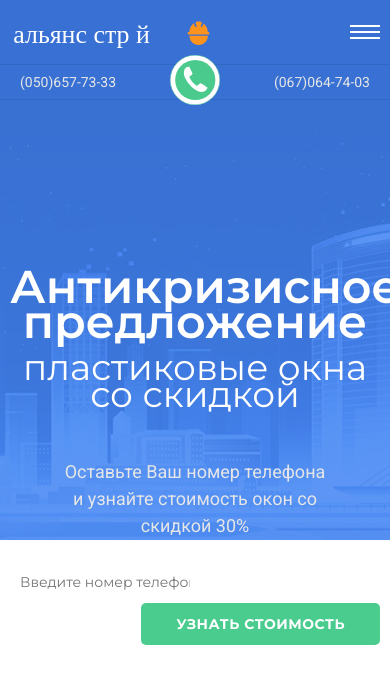
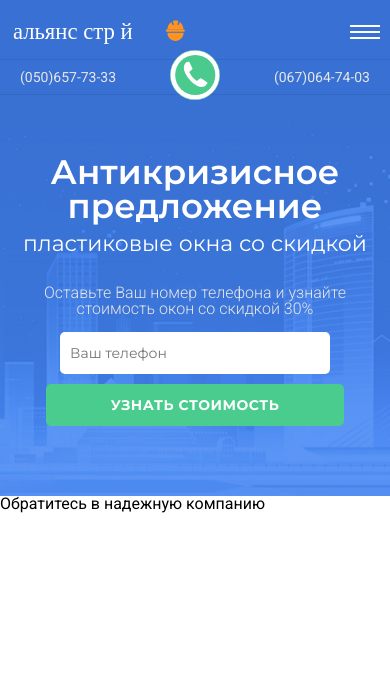
Before and after one commit to AndreyStrelcov/lending-1, a website: page app/index.html in a window 390 px wide. Drawn offline with Linux system fonts and the light colour scheme.

Commit message:
header and banner good

```diff
--- a/app/index.html
+++ b/app/index.html
@@ -67,7 +67,8 @@
 	</header>
 	<!-- Banner -->
 	<section class="hero">
-		<div class="page-container hero-wrapper">
+		<div class="page-container">
+			<div class="hero-wrapper">
 				<div class="hero-cta">
 					<h1 class="">Антикризисное предложение</h1>
 					<p class="">пластиковые окна со скидкой</p>
@@ -76,12 +77,20 @@
 					<div class="hero-form-title">
 						<p>Оставьте Ваш номер телефона и узнайте стоимость окон со скидкой 30%</p>
 					</div>
-					<form class="hero-form-input clearfix">
-						<input type="text" class="hero-form-input--phone" name="phone" placeholder="Введите номер телефона">
-						<input type="submit" class="hero-form-input--action" value="Узнать стоимость">
+					<form class="form-input">
+						<div class="form-input--phone">
+							<input type="text" class="form-input--phone-int" name="phone" placeholder="Ваш телефон">
+						</div>
+						<div class="form-input--action">
+							<input type="submit" class="form-input--action-int" value="Узнать стоимость">
+						</div>
 					</form>
 				</div>
+			</div>
 		</div>
+	</section>
+	<section class="benefit-container">
+		<h2>Обратитесь в надежную компанию</h2>
 	</section>
 
 	<!-- Scripts  -->
--- a/app/sass/base/_vars.scss
+++ b/app/sass/base/_vars.scss
@@ -15,6 +15,7 @@ $font-action: 48px;
 $font-action-tablet: 46px;
 $font-sec-action: 40px;
 $font-sec-action-tablet: 36px;
+$font-sec-action-mobile: 30px;
 $font-title: 36px;
 $font-title-sec: 22px;
 
--- a/app/sass/layout/_banner.scss
+++ b/app/sass/layout/_banner.scss
@@ -1,18 +1,16 @@
 /* Banner block*/
 .hero {
 	width: 100%;
-	height: 520px;
-	background: url("../img/banner-desktop.jpg") no-repeat;
+	background: url("../img/banner-desktop.jpg") no-repeat 50%;
 	-webkit-background-size: cover;
 	        background-size: cover;
 }
 .hero-wrapper {
 	padding-top: 170px;
+	padding-bottom: 100px;
 }
 .hero-cta {
 	text-align: center;
-	padding: 0;
-	line-height: 0.75;
 }
 .hero-cta {
 	margin-bottom: 50px;
@@ -21,9 +19,8 @@
 			font-size: $font-action;
 			font-family: $font-primary;
 			font-weight: $semibold;
-			/* line-height: 44px;*/
+			line-height: 1;
 			margin-bottom: 15px;
-			/* letter-spacing: 0.01em;*/
 		}
 		p {
 			font-size: $font-sec-action;
@@ -44,11 +41,22 @@
 	font-family: $font-sec;
 	line-height: 1.5;
 }
-.hero-form-input {
+.form-input {
 	padding-top: 22px;
+	display: -webkit-box;
+	display: -webkit-flex;
+	display: -ms-flexbox;
+	display: flex;
+	-webkit-flex-wrap: wrap;
+	    -ms-flex-wrap: wrap;
+	        flex-wrap: wrap;
+	-webkit-box-pack: center;
+	-webkit-justify-content: center;
+	    -ms-flex-pack: center;
+	        justify-content: center;
 }
-.hero-form-input--phone {
-	float: left;
+.form-input--phone-int {
+	margin-right: 5px;
 	min-width: 248px;
 	padding: 12px 130px 12px 10px;
 	color: #333c4e;
@@ -58,8 +66,8 @@
 	-webkit-border-radius: 5px;
 	        border-radius: 5px;
 }
-.hero-form-input--action {
-	float: right;
+.form-input--action-int {
+	text-align: center;
 	cursor: pointer;
 	padding: 12px 35px;
 	color: #fff;
@@ -79,6 +87,10 @@
 /*-----Mobile banner-----*/
 
 @media (min-width: 768px) and (max-width: 991px) {
+	.hero-wrapper {
+		padding-top: 155px;
+	    padding-bottom: 100px;
+    }
 	.hero-cta {
 		h1 {
 			font-size: $font-action-tablet;
@@ -89,30 +101,71 @@
 	}
 }
 @media screen and (max-width: 767px) {
-  	.hero {
+	.hero {
 		background: url("../img/banner-tablet.jpg") no-repeat;
-		height: 480px;
+		-webkit-background-size: cover;
+		        background-size: cover;
 	}
+	.hero-wrapper {
+		padding-top: 80px;
+	    padding-bottom: 80px;
+    }
 	.hero-cta {
 		h1 {
 			font-size: $font-sec-action;
 		}
 		p {
-			font-size: $font-sec-action-tablet;
+			font-size: 26px;
 		}
+	}
+	.hero-form-title {
+		padding: 0 40px;
+		font-weight: $light;
+		font-size: 16px;
+		line-height: 1;
+	}
+	.form-input--phone-int {
+		padding: 12px 200px 12px 10px;
+		margin: 0 0 10px;
+	}
+	.form-input--action-int {
+		padding: 12px 120px;
 	}
 }
 @media screen and (max-width: 480px) {
 	.hero {
 		background: url("../img/banner-mobile.jpg") no-repeat;
-		height: 450px;
+		-webkit-background-size: cover;
+		        background-size: cover;
+	}
+	.hero-wrapper {
+		padding-top: 60px;
+		padding-bottom: 70px;
 	}
 	.hero-cta {
+		margin-bottom: 30px;
 		h1 {
-			font-size: $font-action-tablet;
+			font-size: 34px;
+			margin-bottom: 10px;
 		}
 		p {
-			font-size: $font-sec-action-tablet;
+			font-size: $font-title-sec;
 		}
 	}
+	.hero-form-title {
+		padding: 0 25px;
+		font-weight: $light;
+		font-size: 16px;
+		line-height: 1;
+	}
+	.form-input {
+		padding-top: 15px;
+	}
+	.form-input--phone-int {
+		padding: 12px 90px 12px 10px;
+		margin: 0 0 10px;
+	}
+	.form-input--action-int {
+		padding: 12px 65px;
+	}
 }
--- a/app/sass/layout/_header.scss
+++ b/app/sass/layout/_header.scss
@@ -65,6 +65,7 @@
 }
 .mobile-icon {
   position: absolute;
+  cursor: pointer;
   background-image: url("../img/phone.svg");
   width: 50px;
   height: 50px;
@@ -96,7 +97,6 @@
     &:hover {background-color: $hover-btn;}
   -webkit-border-radius: 5px;
           border-radius: 5px;
-  /* margin-top: 17px;*/
   cursor: pointer;
   -webkit-box-shadow: 0 1px 3px 0 rgba(0,0,0,.12),0 1px 2px 0 rgba(0,0,0,.24);
           box-shadow: 0 1px 3px 0 rgba(0,0,0,.12),0 1px 2px 0 rgba(0,0,0,.24);
@@ -170,7 +170,11 @@
 }
 @media screen and (max-width: 480px) {
   .header {
-  padding: 0.75em 0;
+     padding: 0.75em 0;
+  }
+  .header-logo--link {
+  width: 195px;
+  height: 35px;
 }
   .header-btn,.header-info,.navbar-list {
      display: none;
```
Also changed, not shown: app/css/main.css.
